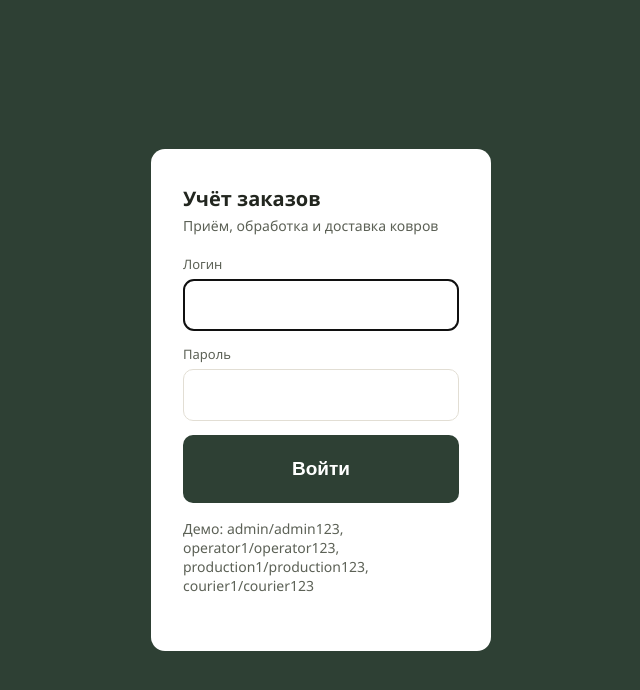
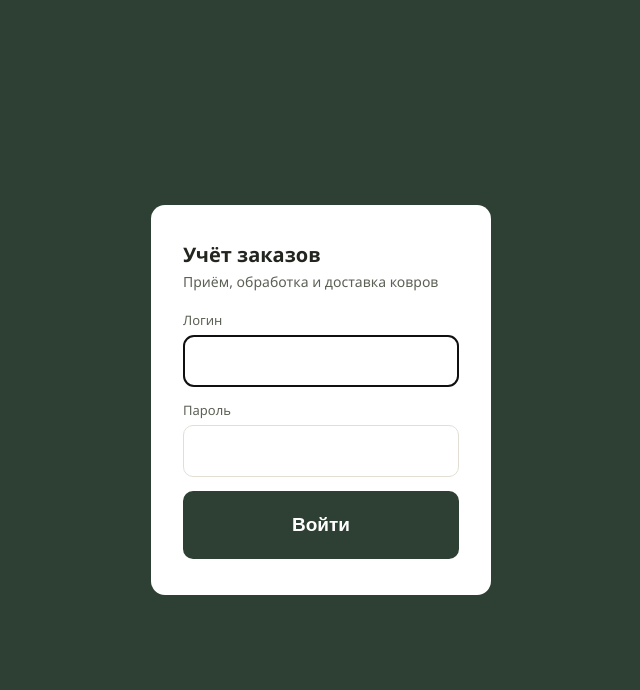
Before and after one commit to LouisV1tal/lucky, a React (Vite) app in the folder front/: page /login in a window 1280 px wide. Shown: the top 690 px of the page, without its empty margins (319-959 px from the left). Built offline with nearby package versions, Linux system fonts and the light colour scheme; no server answers.

Commit message:
Remove demo credentials from Login.jsx
Removed demo login credentials from the Login page.

```diff
--- a/front/src/pages/Login.jsx
+++ b/front/src/pages/Login.jsx
@@ -38,9 +38,6 @@ export default function Login() {
         </div>
         {error && <div className="error-text">{error}</div>}
         <button className="btn big" disabled={loading}>{loading ? 'Входим…' : 'Войти'}</button>
-        <p className="hint-text" style={{ marginTop: 16 }}>
-          Демо: admin/admin123, operator1/operator123, production1/production123, courier1/courier123
-        </p>
       </form>
     </div>
   );
```
